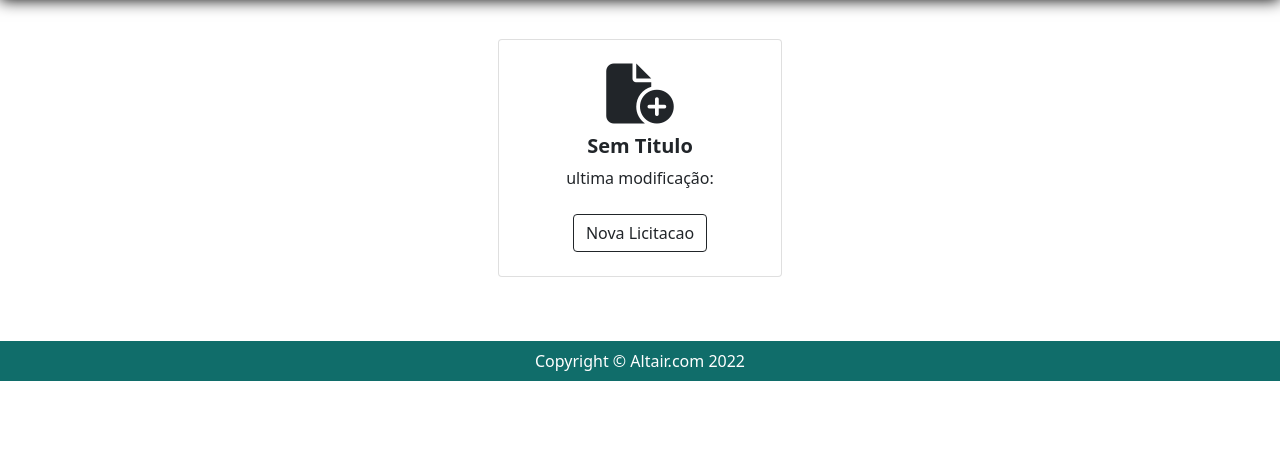
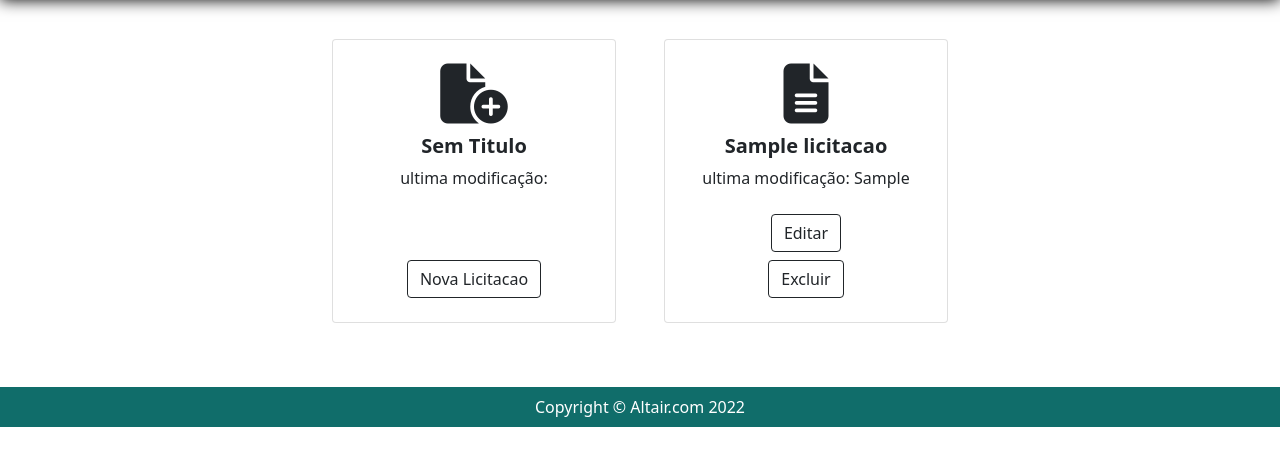
Before and after one commit to vic37get/Altair, a Django app: page / in a window 1280 px wide. Shown: the part 57-523 px from the top of the page. Run offline with Django 4.2, Linux system fonts and the light colour scheme; tables that the repository leaves empty hold one stand-in row (values such as "Sample post"); a database or web service that is not in the repository returns one stand-in record (values such as "Sample title"); some libraries are stand-ins or nearby versions.

Commit message:
colocando as licitacoes salvas na tela inicial

```diff
--- a/construtor_licitacoes/static/construtor_licitacoes/css/estilo_adicionar.css
+++ b/construtor_licitacoes/static/construtor_licitacoes/css/estilo_adicionar.css
@@ -179,13 +179,7 @@
   }
 
   /*ICONE NOVA LICITAÇÃO*/
-  .fa-file-circle-plus{
+  .ico-size{
     font-size: 60px;
-    text-align: center;
     padding-bottom: 10px;
   }
-
-  /*CARD DE NOVA LICITAÇÃO*/
-  .p-4{
-    text-align: center;
-  }
--- a/construtor_licitacoes/templates/construtor_licitacoes/adicionar.html
+++ b/construtor_licitacoes/templates/construtor_licitacoes/adicionar.html
@@ -12,7 +12,7 @@
     <button href="javascript:void(0)" class="closebtn" id="closeLeft" onclick="closeNavLeft()"><i class="fa-regular fa-circle-xmark"></i></button>
     <button onclick="novaInstanciaTinyMCE()">Adicionar Seção <i class="fa-solid fa-square-plus"></i></button>
     <button>Adicionar Subseção <i class="fa-solid fa-square-plus"></i></button>
-    <button onclick="saveJSON('{{id_licitacao}}')">Salvar <i class="fa-solid fa-file-pdf"></i></button>
+    <button onclick="saveJSON('{{id_licitacao}}')">Salvar <i class="fa-solid fa-floppy-disk"></i></button>
     <button onclick="getAllContent()">Preview <i class="fa-solid fa-eye"></i></button>
   </div>
   <div class="menu_lateral" id="menuLateralEsquerdo">
--- a/construtor_licitacoes/urls.py
+++ b/construtor_licitacoes/urls.py
@@ -5,5 +5,6 @@ from . import views
 app_name='construtor_licitacoes'
 urlpatterns = [
     path('novaLicitacao/<pk>',views.nova_licitacao,name='adicionar'),
+    path('editarLicitacao/<pk>',views.editar,name='editar'),
     path('salvar',views.salvar,name='salvar'),
 ]
--- a/home_page/templates/home_page/index.html
+++ b/home_page/templates/home_page/index.html
@@ -1,13 +1,14 @@
 {% extends 'base.html' %}
 {%load static%}
+{%load tagger%}
 {% block content %}
 <div class="row gx-4 gx-lg-5 row-cols-2 row-cols-md-3 row-cols-xl-4 justify-content-center">
     <div class="col mb-3 mt-5">
         <div class="card h-100">
             <!-- Ppreview aqui-->
             <!-- detalhes simples-->
-            <div class="card-body p-4">
-                <i class="fa-solid fa-file-circle-plus"></i>
+            <div class="card-body p-4 text-center">
+                <i class="fa-solid fa-file-circle-plus ico-size"></i>
                 <div class="text-center">
                     <!-- titulo-->
                     <h5 class="fw-bolder">Sem Titulo</h5>
@@ -26,10 +27,8 @@
     {% for licitacao in licitacoes%}
     <div class="col mb-3 mt-5">
         <div class="card h-100">
-            <!-- Ppreview aqui-->
-            <img class="card-img-top" src={%static "assets/lic_img_demo2.png" %}  alt="..." />
-            <!-- detalhes simples-->
-            <div class="card-body p-4">
+            <div class="card-body p-4 text-center">
+                <i class="fa-solid fa-file-lines ico-size"></i>
                 <div class="text-center">
                     <!-- titulo-->
                     <h5 class="fw-bolder">{{licitacao.nome_arquivo}}</h5>
@@ -40,8 +39,8 @@
             <!-- Product actions-->
             <div class="card-footer p-4 pt-0 border-top-0 bg-transparent">
                 <div class="text-center">
-                    <a class="btn btn-outline-dark mt-auto" href='#'>Abrir/Editar</a>
-                    <form action="{% url 'subaru:delete' licitacao.id %}" method="post">
+                    <a class="btn btn-outline-dark mt-auto" href="{% url 'construtor_licitacoes:editar' licitacao|private:'_id' %}">Editar</a>
+                    <form action="#" method="post">
                         {% csrf_token %}
                         <input class="delete-form btn btn-outline-dark mt-auto" type="submit" value="Excluir">
                     </form>
--- a/home_page/views.py
+++ b/home_page/views.py
@@ -7,10 +7,10 @@ db_client = connectMongo('Altair')
 
 def index(request):
     template = loader.get_template('home_page/index.html')
-    collection = db_client['comments']
-    users = collection.find({})
+    collection_licitacao = db_client['licitacao']
+    licitacoes = collection_licitacao.find({})
     context = {
-        'usuarios':users
+        'licitacoes':licitacoes
     }
     return HttpResponse(template.render(context, request))
 
```
Also changed, not shown: construtor_licitacoes/views.py (+13 -2 lines).
